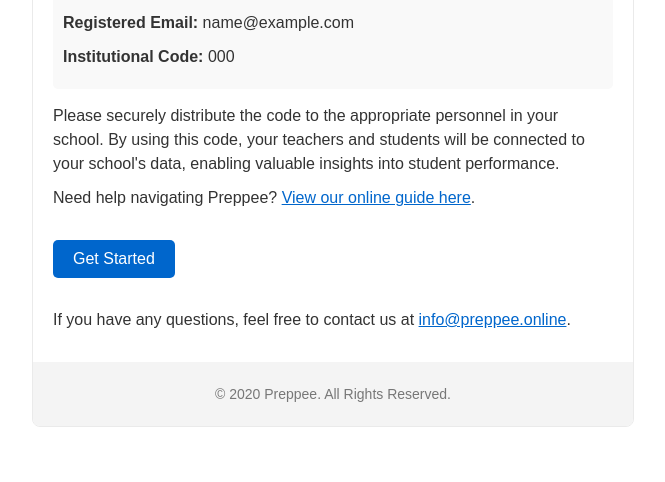
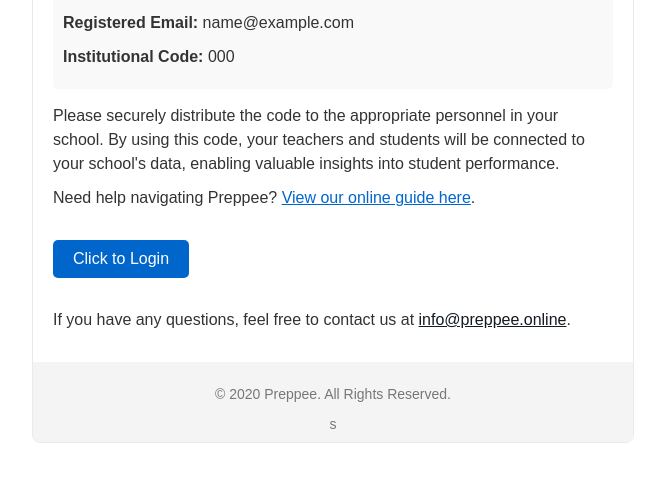
Before and after one commit to testora-app/testora-api, a Python web app: template app/templates/school_admin_signup.html in a window 1280 px wide. Shown: the part 296-778 px from the top of the page, without its empty margins (307-972 px from the left). Run offline with Jinja, Linux system fonts and the light colour scheme; the template is opened without the code that fills it: most values are stand-ins (such as "Sample title", 1, 10 or a date in 2020).

Commit message:
fix(templates): update signup pages for UI consistency and variable fixes
- Change button text from "Get Started" to "Click to Login" in school_admin_signup.html for clarity
- Update email link color in school_admin_signup.html for better contrast
- Remove extra 's' from footer in school_admin_signup.html to fix HTML syntax
- Rename guide_url to guide_link in staff_signup.html and student_signup.html for consistency with other templates

These changes improve user experience and code maintainability across signup templates.

```diff
--- a/app/templates/school_admin_signup.html
+++ b/app/templates/school_admin_signup.html
@@ -79,11 +79,11 @@
             </div>
             <p>Please securely distribute the code to the appropriate personnel in your school. By using this code, your teachers and students will be connected to your school's data, enabling valuable insights into student performance.</p>
             <p>Need help navigating Preppee? <a href="{{ guide_link }}" style="color: #0066cc; text-decoration: underline;">View our online guide here</a>.</p>
-            <a href="{{ login_url }}" class="button">Get Started</a>
-            <p>If you have any questions, feel free to contact us at <a href="mailto:info@preppee.online" style="color: #0066cc; text-decoration: underline;">info@preppee.online</a>.</p>
+            <a href="{{ login_url }}" class="button">Click to Login</a>
+            <p>If you have any questions, feel free to contact us at <a href="mailto:info@preppee.online" style="color: #141a20; text-decoration: underline;">info@preppee.online</a>.</p>
         </div>
         <div class="footer">
-            <p>© {{ year }} Preppee. All Rights Reserved.</p>
+            <p>© {{ year }} Preppee. All Rights Reserved.</p>s
         </div>
     </div>
 </body>
--- a/app/templates/staff_signup.html
+++ b/app/templates/staff_signup.html
@@ -85,7 +85,7 @@
       <p>Preppee is designed to work hand in hand with you, providing data-driven insights on your students’ performance to refine your teaching strategies and ensure your students are exam-ready. Welcome to a new era of teaching support.</p>
       <a href="{{ login_url }}" class="cta-button">Let’s Get Started</a>
       <p>Check out this quick guide on how to navigate the app:</p>
-      <a href="{{ guide_url }}" class="cta-button">Explore the App Guide Here</a>
+      <a href="{{ guide_link }}" class="cta-button">Explore the App Guide Here</a>
       <p>If you need further assistance or have any questions, please contact our support team at <a href="mailto:info@preppee.online">info@preppee.online</a> or call us at {{ phone_number }}.</p>
     </div>
     <div class="footer">
--- a/app/templates/student_signup.html
+++ b/app/templates/student_signup.html
@@ -78,7 +78,7 @@
       <p>Your Preppee account is ready to go and linked to <strong>{{ school_name }}</strong>.</p>
       <p>Preppee is your new exam buddy! It’s packed with a bank of practice questions to help you master your subjects through practice. Plus, your teachers are using Preppee to track your progress and identify areas where you need extra support to make you exam-ready.</p>
       <p>To get started, we've put together a quick guide on how to navigate the app. Click the link below:</p>
-      <a href="{{ guide_url }}" class="cta-button">Explore the App Guide</a>
+      <a href="{{ guide_link }}" class="cta-button">Explore the App Guide</a>
       <p>Let’s get practising!</p>
       <a href="{{ login_url }}" class="cta-button">Go to Preppee</a>
     </div>
```
